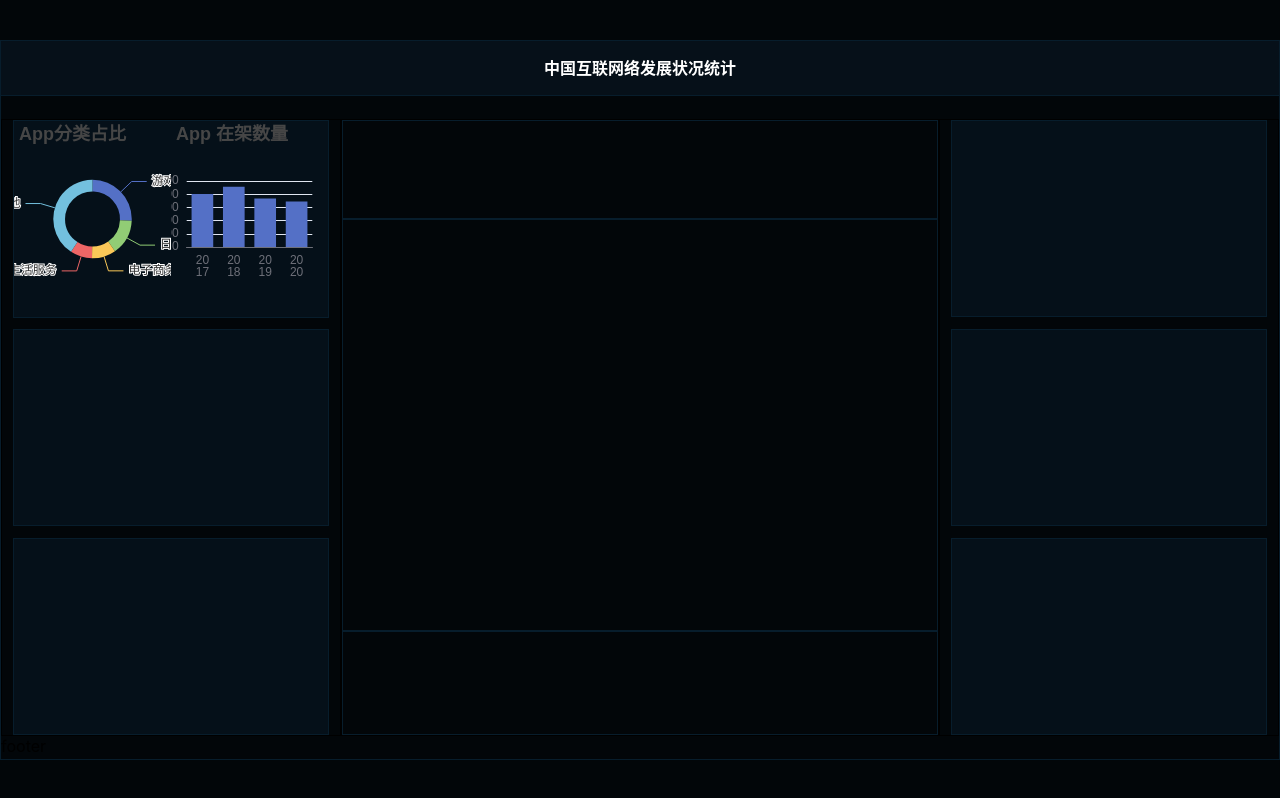
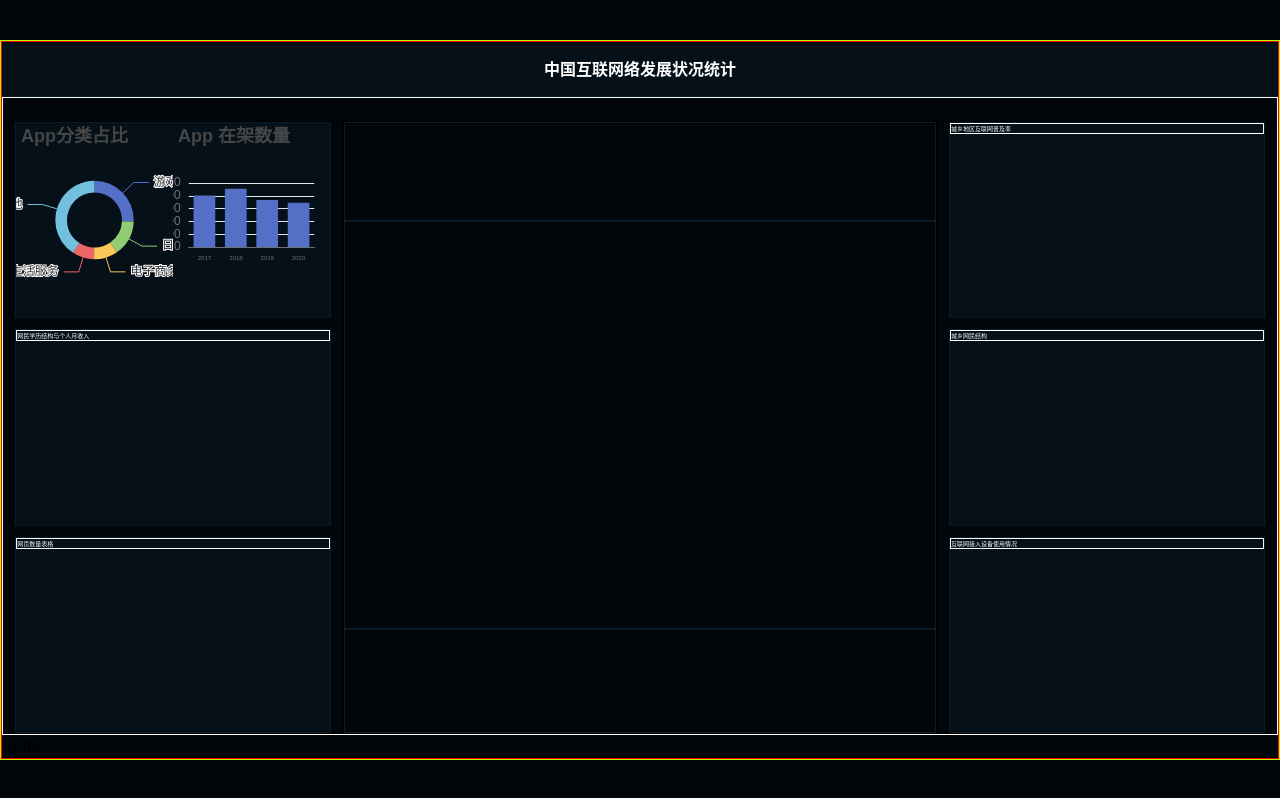
Before and after one commit to ml1234256/big-screen-demo-1, a React (Create React App) app: page /#/ in a window 1280 px wide. Built offline with nearby package versions, Linux system fonts and the light colour scheme.

Commit message:
规划好图标内容与结构

```diff
--- a/src/components/chartApp.tsx
+++ b/src/components/chart-1.tsx
@@ -1,6 +1,8 @@
 import { useEffect, useRef } from "react";
 import * as echarts from 'echarts';
 import styled from 'styled-components';
+
+// App 在架数量与分类占比
 
 const ChartWrapper = styled.div`
   display: flex;
@@ -8,7 +10,7 @@ const ChartWrapper = styled.div`
 `;
 
 
-export const ChartApp:React.FC = () => {
+export const Chart1 = () => {
     const chartDiv1 = useRef<HTMLDivElement>(null);
     const chartDiv2 = useRef<HTMLDivElement>(null);
         useEffect(() => {
@@ -41,17 +43,9 @@ export const ChartApp:React.FC = () => {
                 tooltip: {},
                 xAxis: {
                     data: ['2017', '2018', '2019', '2020'],
-                axisTick: {show: false},
+                    axisTick: { show: false },
                     axisLabel: {
-                formatter(val: any) {
-                    if (val.length > 2) {
-                    const array = val.split('');
-                    array.splice(2, 0, '\n');
-                    return array.join('');
-                    } else {
-                    return val;
-                    }
-                }
+                        fontSize:6
                     },
                 },
                 yAxis: {},
--- /dev/null
+++ b/src/components/chart-2.tsx
@@ -0,0 +1,23 @@
+import { useEffect, useRef } from "react";
+import styled from 'styled-components';
+
+// 网页数量
+
+const Table = styled.div`
+    display: grid;
+    width:100%;
+    max-height:100%;
+    color: #fff;
+    border: 1px solid #fff;
+    font-size:6px;
+    grid-template-columns: 20% 20% 20% 20% 20%;
+    grid-template-rows: 12.5% 12.5% 12.5% 12.5% 12.5% 12.5% 12.5% 12.5%;
+`;
+
+export const Chart2 = () => {
+    return (
+        <Table>
+           网页数量表格
+        </Table>
+    )
+}
--- /dev/null
+++ b/src/components/chart-3.tsx
@@ -0,0 +1,20 @@
+import { useEffect, useRef } from "react";
+import styled from 'styled-components';
+
+// 互联网接入设备使用情况
+
+const ChartWrapper = styled.div`
+    width:100%;
+    max-height:100%;
+    color: #fff;
+    border: 1px solid #fff;
+    font-size:6px;
+`;
+
+export const Chart3 = () => {
+    return (
+        <ChartWrapper>
+           互联网接入设备使用情况
+        </ChartWrapper>
+    )
+}
--- /dev/null
+++ b/src/components/chart-4.tsx
@@ -0,0 +1,20 @@
+import { useEffect, useRef } from "react";
+import styled from 'styled-components';
+
+// 网民学历结构与个人月收入
+
+const ChartWrapper = styled.div`
+    width:100%;
+    max-height:100%;
+    color: #fff;
+    border: 1px solid #fff;
+    font-size:6px;
+`;
+
+export const Chart4 = () => {
+    return (
+        <ChartWrapper>
+           网民学历结构与个人月收入
+        </ChartWrapper>
+    )
+}
--- /dev/null
+++ b/src/components/chart-5.tsx
@@ -0,0 +1,20 @@
+import { useEffect, useRef } from "react";
+import styled from 'styled-components';
+
+// 城乡网民结构
+
+const ChartWrapper = styled.div`
+    width:100%;
+    max-height:100%;
+    color: #fff;
+    border: 1px solid #fff;
+    font-size:6px;
+`;
+
+export const Chart5 = () => {
+    return (
+        <ChartWrapper>
+           城乡网民结构
+        </ChartWrapper>
+    )
+}
--- /dev/null
+++ b/src/components/chart-6.tsx
@@ -0,0 +1,19 @@
+import { useEffect, useRef } from "react";
+import styled from 'styled-components';
+
+// 城乡地区互联网普及率
+const ChartWrapper = styled.div`
+    width:100%;
+    max-height:100%;
+    color: #fff;
+    border: 1px solid #fff;
+    font-size:6px;
+`;
+
+export const Chart6 = () => {
+    return (
+        <ChartWrapper>
+           城乡地区互联网普及率
+        </ChartWrapper>
+    )
+}
--- a/src/pages/Home.tsx
+++ b/src/pages/Home.tsx
@@ -1,9 +1,11 @@
 import React from "react";
 import './home.scss';
-import * as echarst from 'echarts';
-import { useRef } from "react";
-import { useEffect } from "react";
-import { ChartApp } from '../components/chartApp';
+import { Chart1 } from '../components/chart-1';
+import { Chart2 } from '../components/chart-2';
+import { Chart3 } from '../components/chart-3';
+import { Chart4 } from '../components/chart-4';
+import { Chart5 } from '../components/chart-5';
+import { Chart6 } from '../components/chart-6';
 
 export const Home = () => {
 
@@ -13,10 +15,14 @@ export const Home = () => {
             <main>
                 <section className="section-1">
                     <div className="chart chart-11">
-                       <ChartApp />
+                       <Chart1 />
                     </div>
-                    <div className="chart chart-12"></div>
-                    <div className="chart chart-13"></div>
+                    <div className="chart chart-12">
+                        <Chart4 />
+                    </div>
+                    <div className="chart chart-13">
+                        <Chart2 />
+                    </div>
                 </section>
                 <section className="section-2">
                     <div className="chart-21"></div>
@@ -24,9 +30,15 @@ export const Home = () => {
                     <div className="chart-23"></div>
                 </section>
                 <section className="section-3">
-                    <div className="chart chart-31"></div>
-                    <div className="chart chart-32"></div>
-                    <div className="chart chart-33"></div>
+                    <div className="chart chart-31">
+                        <Chart6 />
+                    </div>
+                    <div className="chart chart-32">
+                        <Chart5 />
+                    </div>
+                    <div className="chart chart-33">
+                        <Chart3 />
+                    </div>
                 </section>
             </main>
             <footer>
--- a/src/pages/home.scss
+++ b/src/pages/home.scss
@@ -22,7 +22,10 @@ footer {
 main {
   display: flex;
   flex-grow: 1;
+  max-height: 90%;
   padding-top: px2rem(24);
+  position: relative;
+  border: 1px solid #fff;
   section {
     border: 1px solid;
     display: flex;
@@ -30,7 +33,7 @@ main {
     background-color: transparent;
   }
   .chart {
-    flex: 1;
+    height: 33.33%;
     background-color: #051019;
     border: 1px solid $border-color;
     margin: 0 px2rem(12) px2rem(12);
--- a/src/shared/index.scss
+++ b/src/shared/index.scss
@@ -34,11 +34,13 @@ body {
   border: 1px solid $border-color;
   margin: 0 auto;
   display: flex;
+  border: 1px solid rgb(179, 255, 0);
   // flex-direction: column;
 }
 .App {
   display: flex;
   flex: 1;
+  border: 1px solid red;
 }
 
 h1,
```
Lines whose indentation alone changed are shown as unchanged.
